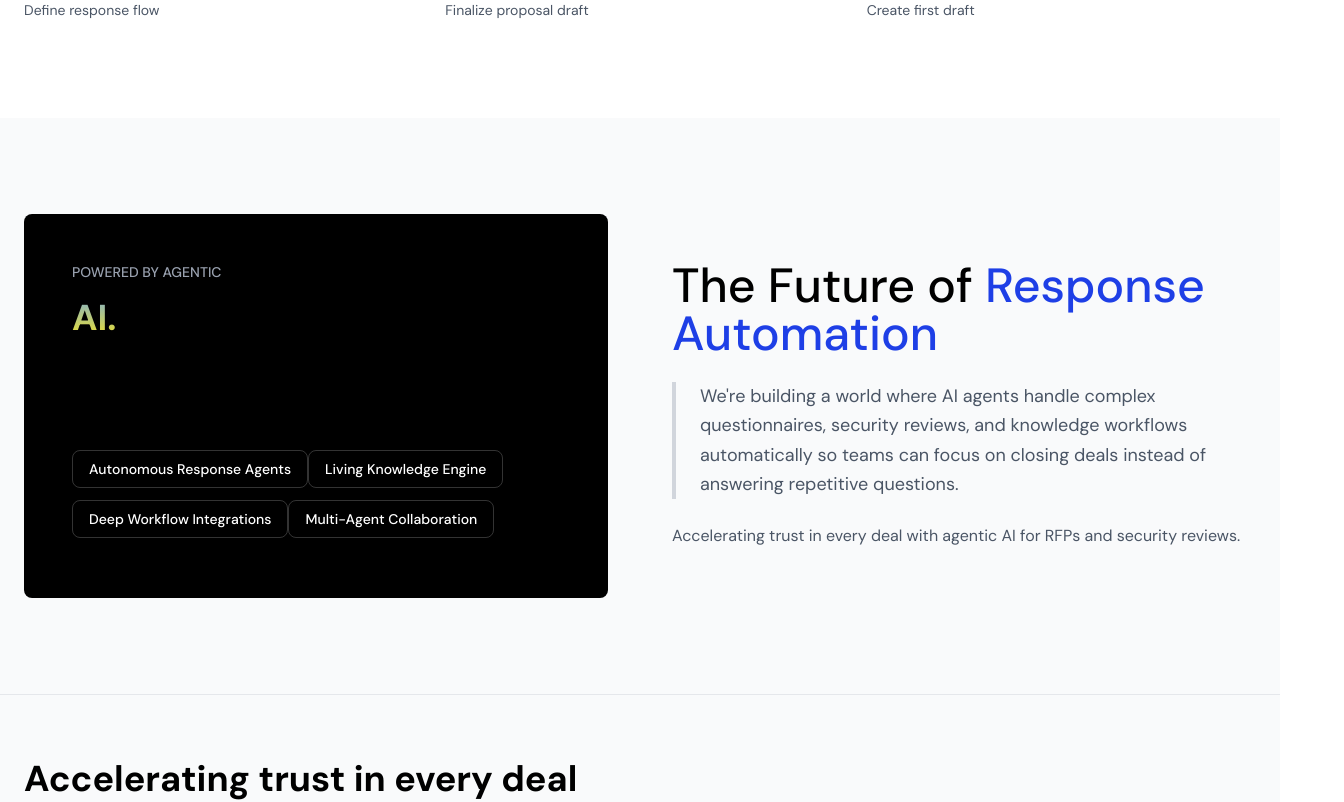
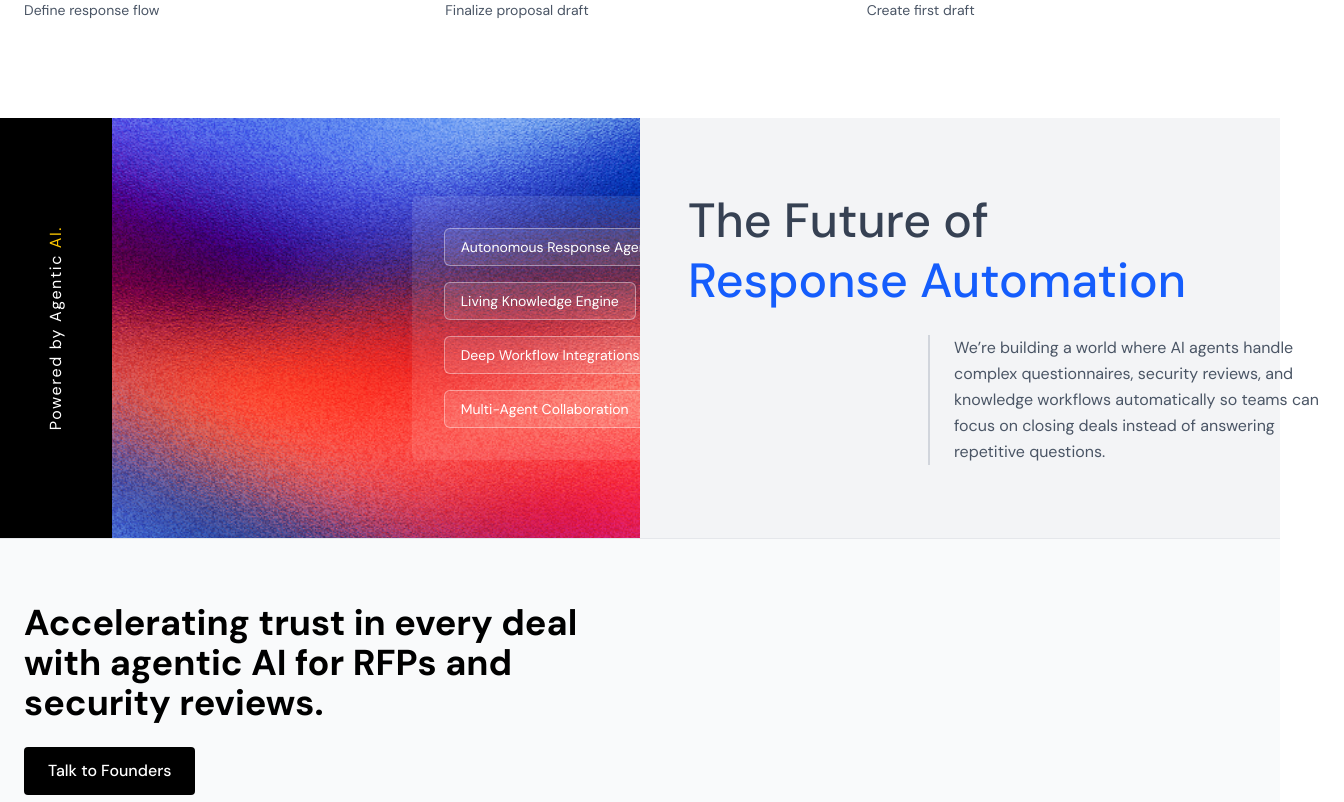
Before and after one commit to udayrshankar/anseru-home, a React (Vite) app: page / in a window 1280 px wide. Shown: the part 5547-6349 px from the top of the page, 1344 px wide, since content can reach past the window. Built offline with nearby package versions, Linux system fonts and the light colour scheme.

Commit message:
Update FutureSection.tsx

```diff
--- a/src/components/FutureSection.tsx
+++ b/src/components/FutureSection.tsx
@@ -1,54 +1,71 @@
+import aiBg from "../assets/ai-bg.png"
+
 export default function FutureSection() {
   return (
-    <div className="w-full bg-gray-50 py-24">
-      <div className="max-w-7xl mx-auto px-6">
-        <div className="grid md:grid-cols-2 gap-16 items-center">
-          {/* Left side - Dark section */}
-          <div className="bg-black text-white rounded-lg p-12 space-y-6 min-h-96 flex flex-col justify-between">
-            <div>
-              <p className="text-sm uppercase font-medium mb-4 text-gray-400">Powered by Agentic</p>
-              <div className="text-4xl font-bold">
-                <span className="text-gradient-a4">AI.</span>
-              </div>
+    <section className="w-full">
+      <div className="grid md:grid-cols-2 min-h-[420px]">
+
+        {/* LEFT SIDE */}
+        <div className="relative flex items-center justify-center overflow-hidden">
+
+          {/* Background Image */}
+          <img
+            src={aiBg}
+            className="absolute inset-0 w-full h-full object-cover"
+            alt="AI background"
+          />
+
+          {/* Vertical strip */}
+          <div className="absolute left-0 top-0 bottom-0 w-28 bg-black flex items-center justify-center">
+            <p className="text-white text-md tracking-widest -rotate-90 whitespace-nowrap">
+              Powered by Agentic <span className="text-yellow-400">AI.</span>
+            </p>
+          </div>
+
+          {/* Glass Feature Card */}
+          <div className="relative bg-white/10 rounded-md p-8 space-y-4 translate-x-60">
+
+            <div className="border border-white/40 bg-white/10 text-white px-4 py-2 rounded-md text-sm w-fit">
+              Autonomous Response Agents
             </div>
 
-            {/* Feature tags */}
-            <div className="space-y-3">
-              <div className="inline-block border border-white/20 rounded-lg px-4 py-2">
-                <p className="text-sm font-medium">Autonomous Response Agents</p>
-              </div>
-              <div className="inline-block border border-white/20 rounded-lg px-4 py-2">
-                <p className="text-sm font-medium">Living Knowledge Engine</p>
-              </div>
-              <div className="inline-block border border-white/20 rounded-lg px-4 py-2">
-                <p className="text-sm font-medium">Deep Workflow Integrations</p>
-              </div>
-              <div className="inline-block border border-white/20 rounded-lg px-4 py-2">
-                <p className="text-sm font-medium">Multi-Agent Collaboration</p>
-              </div>
+            <div className="border border-white/40 bg-white/10 text-white px-4 py-2 rounded-md text-sm w-fit">
+              Living Knowledge Engine
             </div>
+
+            <div className="border border-white/40 bg-white/10 text-white px-4 py-2 rounded-md text-sm w-fit">
+              Deep Workflow Integrations
+            </div>
+
+            <div className="border border-white/40 bg-white/10 text-white px-4 py-2 rounded-md text-sm w-fit">
+              Multi-Agent Collaboration
+            </div>
+
           </div>
+        </div>
 
-          {/* Right side - Text and description */}
-          <div className="space-y-6">
-            <h2 className="text-4xl md:text-5xl font-medium text-black">
-              The Future of <span className="text-anseru-blue">Response Automation</span>
+        {/* RIGHT SIDE */}
+        <div className="bg-gray-100 flex items-center">
+          <div className="max-w-lg px-12 space-y-6">
+
+            <h2 className="text-4xl md:text-5xl font-medium leading-tight">
+              <span className="text-gray-700">The Future of</span> <br />
+              <span className="text-blue-600 whitespace-nowrap">Response Automation</span>
             </h2>
 
-            <div className="border-l-4 border-gray-300 pl-6">
-              <p className="text-lg text-gray-600 leading-relaxed">
-                We're building a world where AI agents handle complex questionnaires, security reviews,
-                and knowledge workflows automatically so teams can focus on closing deals instead of
-                answering repetitive questions.
+            <div className="border-l-2 border-gray-300 pl-6 translate-x-60">
+              <p className="text-gray-600 leading-relaxed">
+                We’re building a world where AI agents handle complex
+                questionnaires, security reviews, and knowledge workflows
+                automatically so teams can focus on closing deals instead
+                of answering repetitive questions.
               </p>
             </div>
 
-            <p className="text-gray-600 leading-relaxed">
-              Accelerating trust in every deal with agentic AI for RFPs and security reviews.
-            </p>
           </div>
         </div>
+
       </div>
-    </div>
-  );
+    </section>
+  )
 }
```
